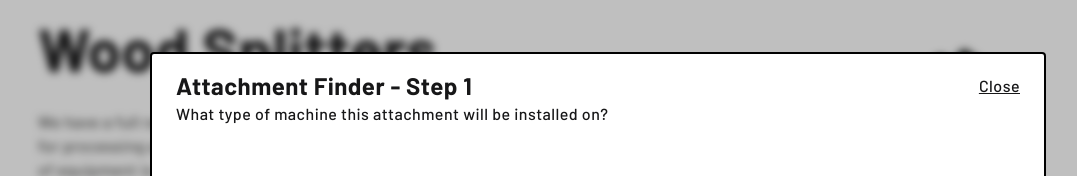
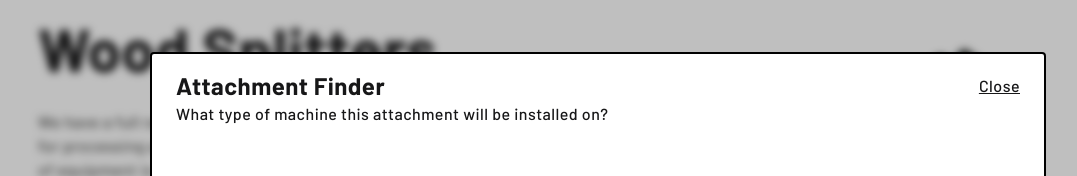
Before and after one commit to rubensrojas/mp-attachment-configurator, a Next.js app: page / in a window 1280 px wide. Both pictures are taken after a click on the button "Attachment Finder". Shown: the part 158-334 px from the top of the page, without its empty margins (42-1119 px from the left). Built offline with nearby package versions, Linux system fonts and the light colour scheme.

Commit message:
Adding Icon descriptions, icon assets and all steps mocked

```diff
--- a/components/AttachmentsSelector/AttachmentOptionButton.tsx
+++ b/components/AttachmentsSelector/AttachmentOptionButton.tsx
@@ -9,12 +9,15 @@ const AttachmentOptionButton: React.FC<{
 }> = ({ option, isSelected, onSelectOption }) => {
   return (
     <div key={option.slug} className="flex flex-col gap-4 ">
-      <div className="flex justify-center">{option.icon && option.icon}</div>
+      <div className="flex flex-col gap-1 items-center justify-center">
+        {option.icon && option.icon}
+        {option.iconDescripton && <p>{option.iconDescripton}</p>}
+      </div>
       <button
         className={twMerge(
-          "py-8 px-4 w-full block border-2 border-black rounded font-semibold leading-none text-base transition-all ease-in-out duration-100 hover:bg-brand-yellow-light hover:border-brand-yellow-light",
+          "py-8 px-4 w-full block border-2 border-black rounded font-semibold leading-none text-base transition-all ease-in-out duration-100 hover:bg-brand-yellow-pastel hover:border-brand-yellow-light",
           isSelected &&
-            "bg-brand-yellow border-brand-yellow drop-shadow-brand-yellow"
+            "bg-brand-yellow-pastel border-brand-yellow drop-shadow-brand-yellow"
         )}
         type="button"
         onClick={() => onSelectOption(option.slug)}
--- a/components/AttachmentsSelector/AttachmentOptions.tsx
+++ b/components/AttachmentsSelector/AttachmentOptions.tsx
@@ -1,8 +1,8 @@
 "use client";
 
-import { useState } from "react";
 import { twMerge } from "tailwind-merge";
 
+// Components
 import AttachmentOptionButton from "./AttachmentOptionButton";
 import { AttachmentOption } from "@/interfaces/IAttachmentOptions";
 
@@ -11,34 +11,24 @@ const AttachmentOptions: React.FC<{
   title: string;
   subtitle?: string;
   options: AttachmentOption[];
-  currentOption?: string;
+  selectedOption: string | null;
   nextStep: () => void;
   previousStep: () => void;
+  handleOptionSelection: (option: string) => void;
 }> = ({
   step,
   title,
   subtitle,
   options,
-  currentOption,
+  selectedOption,
   nextStep,
   previousStep,
+  handleOptionSelection,
 }) => {
-  const [selectedOption, setSelectedOption] = useState<string | null>(
-    currentOption ?? null
-  );
-
-  const handleOptionSelection = (option: string): void => {
-    if (selectedOption === option) {
-      setSelectedOption(null);
-      return;
-    }
-    setSelectedOption(option);
-  };
-
   return (
     <>
       <div className="flex gap-4 w-full justify-between">
-        <div className="flex-col gap-4">
+        <div className="flex-col gap-4 pr-12">
           <h3 className="text-2xl font-bold">{title}</h3>
           <p>{subtitle}</p>
         </div>
@@ -64,7 +54,6 @@ const AttachmentOptions: React.FC<{
               className={twMerge(
                 "btn--outline hover:bg-gray-100 underline border-none"
               )}
-              disabled={!selectedOption}
               onClick={() => previousStep()}
             >
               Back
--- a/components/AttachmentsSelector/AttachmentsSelector.tsx
+++ b/components/AttachmentsSelector/AttachmentsSelector.tsx
@@ -8,8 +8,13 @@ import useAttachmentsSelector from "./useAttachmentsSelector";
 const AttachmentsSelector: React.FC<{
   closeModal: () => void;
 }> = ({ closeModal }) => {
-  const { steps, currentStep, handleNextStep, handlePreviousStep } =
-    useAttachmentsSelector();
+  const {
+    steps,
+    currentStep,
+    handleNextStep,
+    handlePreviousStep,
+    handleOptionSelection,
+  } = useAttachmentsSelector();
 
   return (
     <Modal closeModal={closeModal}>
@@ -17,6 +22,7 @@ const AttachmentsSelector: React.FC<{
         {...steps[currentStep]}
         nextStep={handleNextStep}
         previousStep={handlePreviousStep}
+        handleOptionSelection={handleOptionSelection}
       />
     </Modal>
   );
--- a/components/AttachmentsSelector/useAttachmentsSelector.tsx
+++ b/components/AttachmentsSelector/useAttachmentsSelector.tsx
@@ -2,7 +2,7 @@ import { useState } from "react";
 import { AttachmentOption } from "@/interfaces/IAttachmentOptions";
 import Image from "next/image";
 
-const machines = [
+const machines: AttachmentOption[] = [
   {
     name: "Excavator",
     slug: "excavator",
@@ -13,14 +13,14 @@ const machines = [
   },
 ];
 
-const machineSizes = [
+const excavatorSizes: AttachmentOption[] = [
   {
     name: "Small",
     description: "(Up to 10,000 lbs)",
-    slug: "small",
+    slug: "small-machine",
     icon: (
       <Image
-        src="/machine-icons/skidSteer.svg"
+        src="/attachment-icons/skidSteer.svg"
         alt="Skid steer"
         width={100}
         height={100}
@@ -30,23 +30,23 @@ const machineSizes = [
   {
     name: "Medium",
     description: "(Between 10,000 and 20,000 lbs)",
-    slug: "medium",
+    slug: "medium-machine",
     icon: (
       <Image
-        src="/machine-icons/skidSteer.svg"
+        src="/attachment-icons/skidSteer.svg"
         alt="Skid steer"
-        width={130}
-        height={130}
+        width={140}
+        height={140}
       />
     ),
   },
   {
     name: "Large",
     description: "(Between 20,000 and 40,000 lbs)",
-    slug: "large",
+    slug: "large-machine",
     icon: (
       <Image
-        src="/machine-icons/skidSteer.svg"
+        src="/attachment-icons/skidSteer.svg"
         alt="Skid steer"
         width={180}
         height={180}
@@ -55,19 +55,135 @@ const machineSizes = [
   },
 ];
 
+const skidSteerSizes: AttachmentOption[] = [
+  {
+    name: "Small",
+    description: "(Up to 10,000 lbs)",
+    slug: "small-machine",
+    icon: (
+      <Image
+        src="/attachment-icons/skidSteer.svg"
+        alt="Skid steer"
+        width={100}
+        height={100}
+      />
+    ),
+  },
+  {
+    name: "Medium",
+    description: "(Between 10,000 and 20,000 lbs)",
+    slug: "medium-machine",
+    icon: (
+      <Image
+        src="/attachment-icons/skidSteer.svg"
+        alt="Skid steer"
+        width={140}
+        height={140}
+      />
+    ),
+  },
+  {
+    name: "Large",
+    description: "(Between 20,000 and 40,000 lbs)",
+    slug: "large-machine",
+    icon: (
+      <Image
+        src="/attachment-icons/skidSteer.svg"
+        alt="Skid steer"
+        width={180}
+        height={180}
+      />
+    ),
+  },
+];
+
+const machineFlows: AttachmentOption[] = [
+  {
+    name: "Standard Flow",
+    description: "(17-25 GPM)",
+    slug: "standard-flow",
+  },
+  {
+    name: "High Flow",
+    description: "(30-45 GPM)",
+    slug: "high-flow",
+  },
+];
+
+const materialSizes: AttachmentOption[] = [
+  {
+    name: "Short",
+    description: "(Ex: Small trunks)",
+    slug: "shot-material-size",
+    icon: (
+      <Image
+        src="/attachment-icons/wood-measure.png"
+        alt="Wood measure"
+        width={100}
+        height={100}
+      />
+    ),
+    iconDescripton: "6ft max",
+  },
+  {
+    name: "Small",
+    description: "(Ex: Small trees)",
+    slug: "small-material-size",
+    icon: (
+      <Image
+        src="/attachment-icons/wood-measure.png"
+        alt="Wood measure"
+        width={100}
+        height={100}
+      />
+    ),
+    iconDescripton: "6 to 12ft",
+  },
+  {
+    name: "Large",
+    description: "(Ex: Large trees)",
+    slug: "large-material-size",
+    icon: (
+      <Image
+        src="/attachment-icons/wood-measure.png"
+        alt="Wood measure"
+        width={100}
+        height={100}
+      />
+    ),
+    iconDescripton: "12ft and more",
+  },
+];
+
 const mockSteps: Step[] = [
   {
     step: 0,
-    title: "Attachment Finder - Step 1",
+    title: "Attachment Finder",
     subtitle: "What type of machine this attachment will be installed on?",
     options: machines,
     selectedOption: null,
   },
   {
     step: 1,
+    title: "Attachment Finder - Step 1",
+    subtitle: "What is the weight category of the skid steer?",
+    options: skidSteerSizes,
+    selectedOption: null,
+  },
+  {
+    step: 2,
     title: "Attachment Finder - Step 2",
-    subtitle: "What type of machine this attachment will be installed on?",
-    options: machineSizes,
+    subtitle:
+      "What is the Hydraulic Flow of your skid steer in GPM (gallons per minute)?",
+    options: machineFlows,
+    selectedOption: null,
+  },
+  {
+    step: 3,
+    title: "Attachment Finder - Step 3",
+    subtitle:
+      "What is the Hydraulic Flow of your skid steer in GPM (gallons per minute)?",
+    options: materialSizes,
     selectedOption: null,
   },
 ];
@@ -93,11 +209,24 @@ const useAttachmentsSelector = () => {
     if (currentStep > 0) setCurrentStep(currentStep - 1);
   };
 
+  const handleOptionSelection = (option: string): void => {
+    const currentOption = steps[currentStep].selectedOption;
+
+    const newOption = currentOption === option ? null : option;
+
+    setSteps((prevSteps) => {
+      const newSteps = [...prevSteps];
+      newSteps[currentStep].selectedOption = newOption;
+      return newSteps;
+    });
+  };
+
   return {
     steps,
     currentStep,
     handleNextStep,
     handlePreviousStep,
+    handleOptionSelection,
   };
 };
 
--- a/interfaces/IAttachmentOptions.ts
+++ b/interfaces/IAttachmentOptions.ts
@@ -3,4 +3,5 @@ export type AttachmentOption = {
   description?: string;
   slug: string;
   icon?: React.ReactNode;
+  iconDescripton?: string;
 };
```
Also changed, not shown: public/attachment-icons/skidSteer.svg (renamed from public/machine-icons/skidSteer.svg), public/attachment-icons/wood-measure.png (added).
